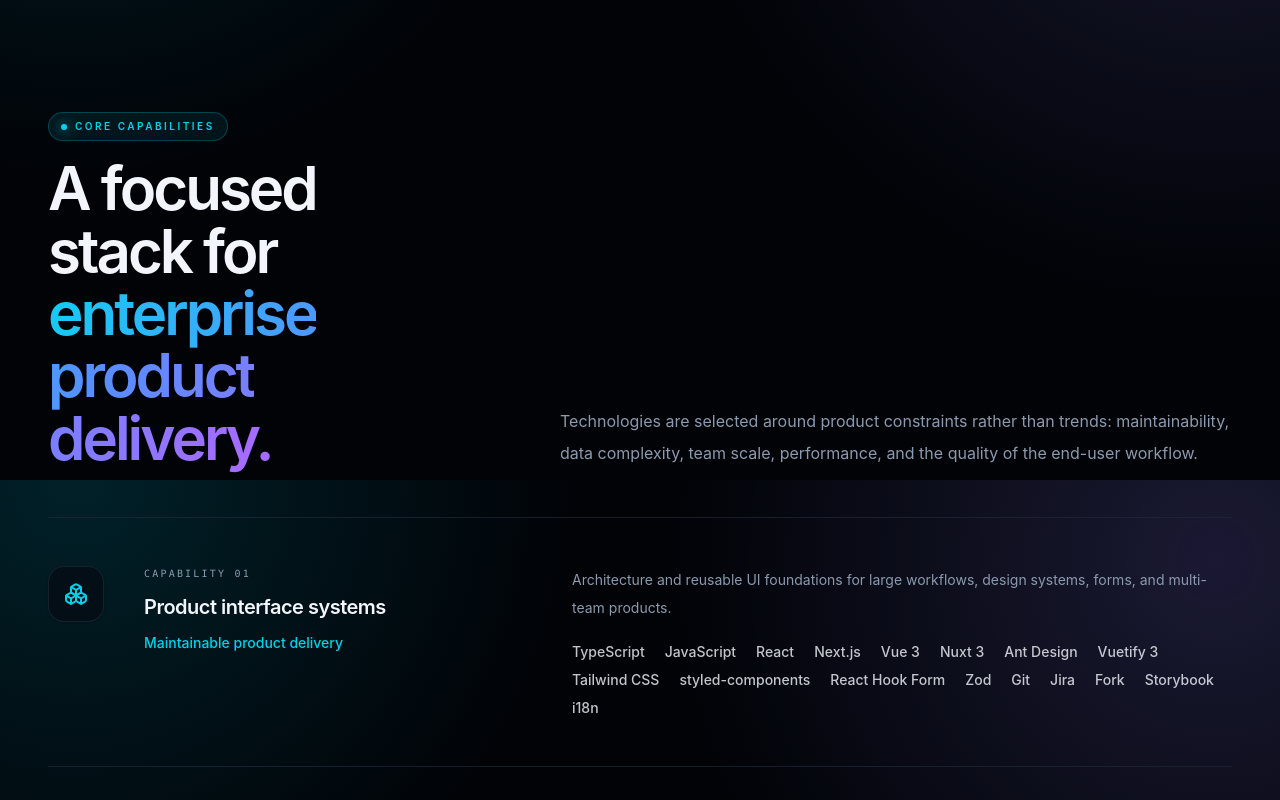
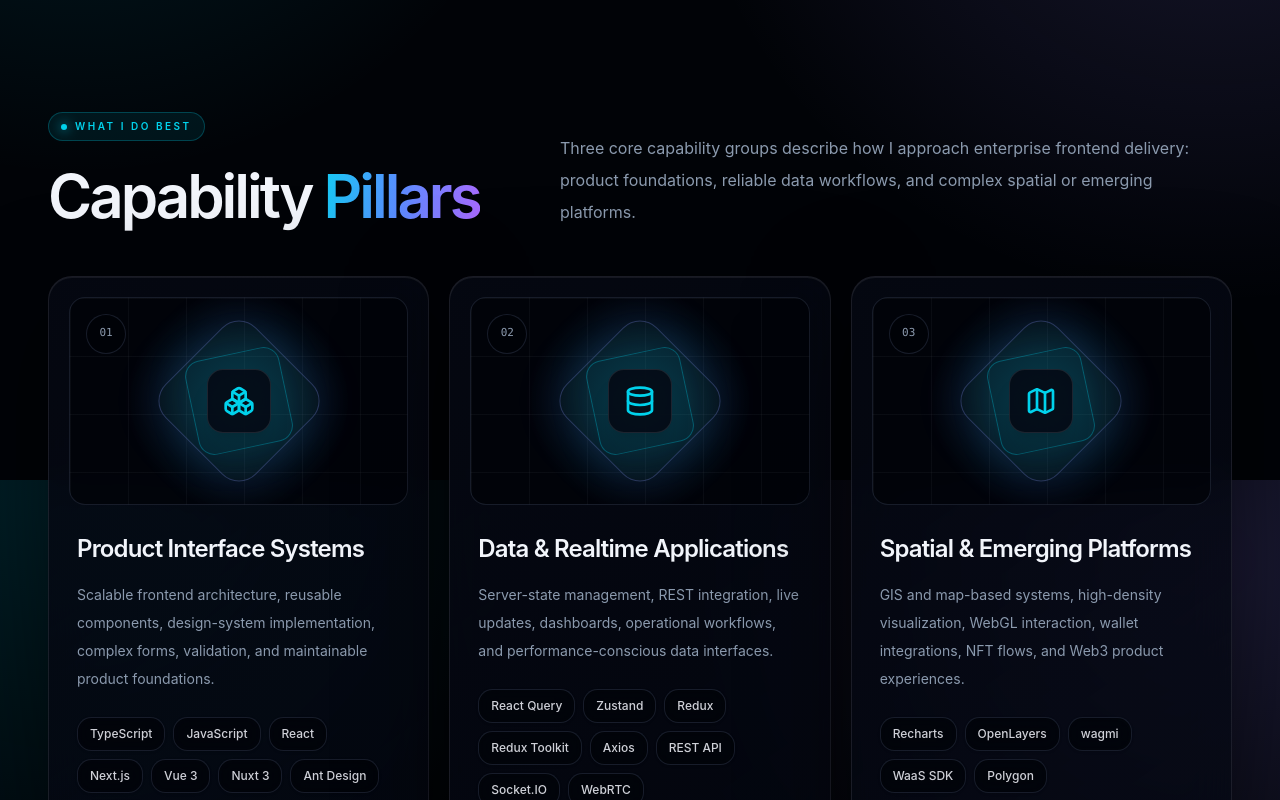
Before and after one commit to Truong2/portfolio, a Next.js app: page / in a window 1280 px wide. Shown: the part 1920-2720 px from the top of the page. Built offline with nearby package versions, Linux system fonts and the light colour scheme; no server answers.

Commit message:
feat: redesign capability pillars with enterprise cards

```diff
--- a/src/components/sections/skills-section.tsx
+++ b/src/components/sections/skills-section.tsx
@@ -8,39 +8,53 @@ interface CapabilityPillar {
   description: string;
   icon: LucideIcon;
   categoryIds: string[];
-  outcome: string;
 }
 
 const pillars: CapabilityPillar[] = [
   {
-    title: "Product interface systems",
+    title: "Product Interface Systems",
     description:
-      "Architecture and reusable UI foundations for large workflows, design systems, forms, and multi-team products.",
+      "Scalable frontend architecture, reusable components, design-system implementation, complex forms, validation, and maintainable product foundations.",
     icon: Boxes,
     categoryIds: ["languages", "frontend", "forms", "tools"],
-    outcome: "Maintainable product delivery",
   },
   {
-    title: "Data and realtime applications",
+    title: "Data & Realtime Applications",
     description:
-      "Predictable client state, API integration, caching, live updates, and high-density operational interfaces.",
+      "Server-state management, REST integration, live updates, dashboards, operational workflows, and performance-conscious data interfaces.",
     icon: Database,
     categoryIds: ["state-data", "api-realtime", "backend-basics"],
-    outcome: "Reliable data workflows",
   },
   {
-    title: "Spatial and emerging platforms",
+    title: "Spatial & Emerging Platforms",
     description:
-      "Interactive maps, visualization, WebGL experiences, and Web3 product flows where clarity and performance matter.",
+      "GIS and map-based systems, high-density visualization, WebGL interaction, wallet integrations, NFT flows, and Web3 product experiences.",
     icon: Map,
     categoryIds: ["visualization", "web3"],
-    outcome: "Complex systems made usable",
   },
 ];
 
 function getSkills(categoryIds: string[]) {
-  return categoryIds.flatMap(
-    (id) => skillCategories.find((category) => category.id === id)?.skills ?? [],
+  return Array.from(
+    new Set(
+      categoryIds.flatMap(
+        (id) => skillCategories.find((category) => category.id === id)?.skills ?? [],
+      ),
+    ),
+  );
+}
+
+function CapabilityVisual({ icon: Icon, index }: { icon: LucideIcon; index: number }) {
+  return (
+    <div className="surface-grid relative flex h-52 items-center justify-center overflow-hidden rounded-2xl border border-border/70 bg-background/65">
+      <div className="absolute inset-0 bg-[radial-gradient(circle_at_center,color-mix(in_oklab,var(--accent)_18%,transparent),transparent_56%)]" />
+      <div className="absolute size-32 rotate-45 rounded-3xl border border-primary/25 bg-primary/5 shadow-[0_0_50px_rgba(124,92,255,0.16)]" />
+      <div className="absolute size-24 -rotate-12 rounded-2xl border border-accent/30 bg-accent/8 shadow-[0_0_45px_rgba(34,211,238,0.14)]" />
+      <div className="relative flex size-16 items-center justify-center rounded-2xl border border-foreground/10 bg-card/85 text-accent shadow-xl backdrop-blur-xl">
+        <Icon className="size-8" aria-hidden="true" />
+      </div>
+      <span className="absolute left-4 top-4 number-label">0{index + 1}</span>
+    </div>
   );
 }
 
@@ -48,49 +62,39 @@ export function SkillsSection() {
   return (
     <section id="skills" className="section-shell scroll-mt-20">
       <RevealOnScroll>
-        <div className="grid gap-6 lg:grid-cols-[0.72fr_1.28fr] lg:items-end">
+        <div className="grid gap-7 lg:grid-cols-[0.8fr_1.2fr] lg:items-end">
           <div>
-            <p className="section-kicker">Core capabilities</p>
-            <h2 className="section-title mt-4">
-              A focused stack for <span className="text-gradient">enterprise product delivery.</span>
+            <p className="section-kicker">What I Do Best</p>
+            <h2 className="section-title mt-6">
+              Capability <span className="text-gradient">Pillars</span>
             </h2>
           </div>
           <p className="max-w-2xl text-base leading-8 text-muted-foreground lg:justify-self-end">
-            Technologies are selected around product constraints rather than trends: maintainability,
-            data complexity, team scale, performance, and the quality of the end-user workflow.
+            Three core capability groups describe how I approach enterprise frontend delivery:
+            product foundations, reliable data workflows, and complex spatial or emerging platforms.
           </p>
         </div>
       </RevealOnScroll>
 
-      <div className="mt-12 divide-y divide-border/70 border-y border-border/70">
+      <div className="mt-12 grid gap-5 lg:grid-cols-3">
         {pillars.map((pillar, index) => {
           const Icon = pillar.icon;
-          const skills = getSkills(pillar.categoryIds);
+          const skills = getSkills(pillar.categoryIds).slice(0, 8);
 
           return (
-            <RevealOnScroll key={pillar.title} delay={Math.min(index * 0.06, 0.18)}>
-              <article className="grid gap-7 py-9 md:grid-cols-[64px_0.75fr_1.25fr] md:items-start md:gap-8 lg:py-12">
-                <div className="flex size-14 items-center justify-center rounded-2xl border border-border/70 bg-card/60 text-accent shadow-sm">
-                  <Icon className="size-6" aria-hidden="true" />
-                </div>
-
-                <div>
-                  <p className="font-mono text-[10px] uppercase tracking-[0.22em] text-muted-foreground">
-                    Capability 0{index + 1}
-                  </p>
-                  <h3 className="mt-3 text-xl font-semibold tracking-tight text-foreground">
+            <RevealOnScroll key={pillar.title} delay={index * 0.07}>
+              <article className="enterprise-panel card-hover h-full rounded-3xl p-4 sm:p-5">
+                <CapabilityVisual icon={Icon} index={index} />
+                <div className="px-1 pb-2 pt-7 sm:px-2">
+                  <h3 className="text-2xl font-semibold tracking-[-0.035em] text-foreground">
                     {pillar.title}
                   </h3>
-                  <p className="mt-3 text-sm font-medium text-accent">{pillar.outcome}</p>
-                </div>
-
-                <div>
-                  <p className="max-w-2xl text-sm leading-7 text-muted-foreground">
+                  <p className="mt-4 text-sm leading-7 text-muted-foreground">
                     {pillar.description}
                   </p>
-                  <div className="mt-5 flex flex-wrap gap-x-5 gap-y-2">
+                  <div className="mt-6 flex flex-wrap gap-2">
                     {skills.map((skill) => (
-                      <span key={skill} className="text-sm font-medium text-foreground/80">
+                      <span key={skill} className="tech-chip">
                         {skill}
                       </span>
                     ))}
```
